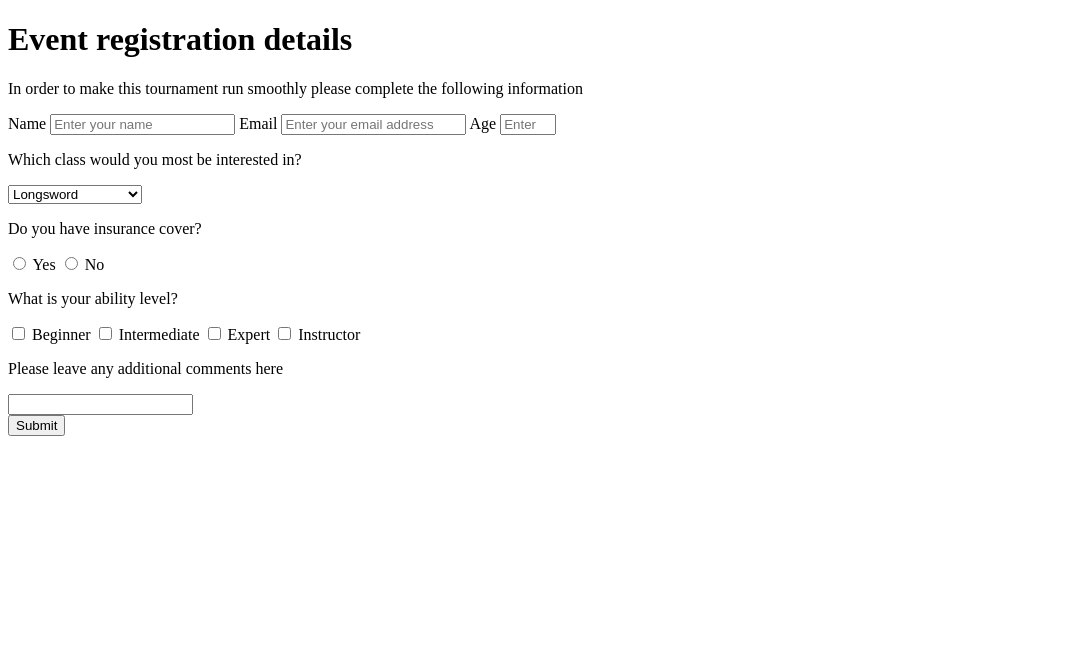
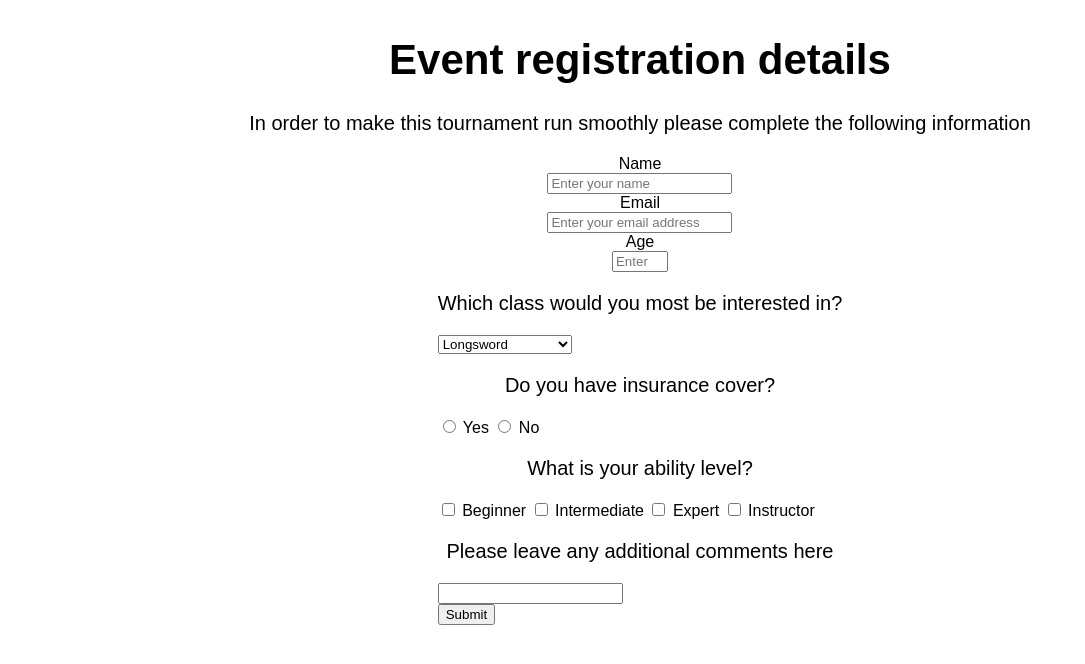
Before and after one commit to Kathrin-ddggxh/FCC-survey-form, a plain HTML site: page index.html in a window 1280 px wide. Shown: the whole page, without its empty margins (0-1085 px from the left). Drawn offline with Linux system fonts and the light colour scheme.

```diff
--- a/index.html
+++ b/index.html
@@ -8,17 +8,25 @@
     <title>Survey Form</title>
   </head>
   <body>
+    <div class="container">
+      <header>
         <h1 id="title">Event registration details</h1>
         <p id="description">
           In order to make this tournament run smoothly please complete the
           following information
         </p>
+      </header>
       <form action="" id="survey-form">
-      <div class="form-group">
+        <div class="form-group personal">
           <label for="name" id="name-label">Name</label>
           <input type="text" id="name" placeholder="Enter your name" />
+
           <label for="email" id="email-label">Email</label>
-        <input type="email" id="email" placeholder="Enter your email address" />
+          <input
+            type="email"
+            id="email"
+            placeholder="Enter your email address"
+          />
           <label for="number" id="number-label">Age</label>
           <input
             type="number"
@@ -65,5 +73,6 @@
           <input type="submit" />
         </div>
       </form>
+    </div>
   </body>
 </html>
--- a/styles.css
+++ b/styles.css
@@ -0,0 +1,27 @@
+body {
+  /* background-image: url(images/76175238_2598742946831223_5170738688459538432_n.jpg);
+  background-size: cover; */
+  font-family: Arial, Helvetica, sans-serif;
+}
+
+h1 {
+  font-size: 42px;
+  text-align: center;
+}
+
+p {
+  font-size: 20px;
+  text-align: center;
+}
+
+.container {
+  display: flex;
+  flex-direction: column;
+  align-items: center;
+}
+
+.personal {
+  display: flex;
+  flex-direction: column;
+  align-items: center;
+}
```
Also changed, not shown: images/12593487_10154498167192501_6424363545196624760_o.jpg (added), images/20993922_1947940195421003_9036685234631350075_n.jpg (added), images/23132087_1567139146658280_1262921625068153708_n.jpg (added), images/23132112_1567138926658302_9014330482278838731_n.jpg (added), images/70304792_2598743376831180_8578512440008900608_n.jpg (added), images/76175238_2598742946831223_5170738688459538432_n.jpg (added), images/james-warrior_more_outline.png (added). Lines whose indentation alone changed are shown as unchanged.
